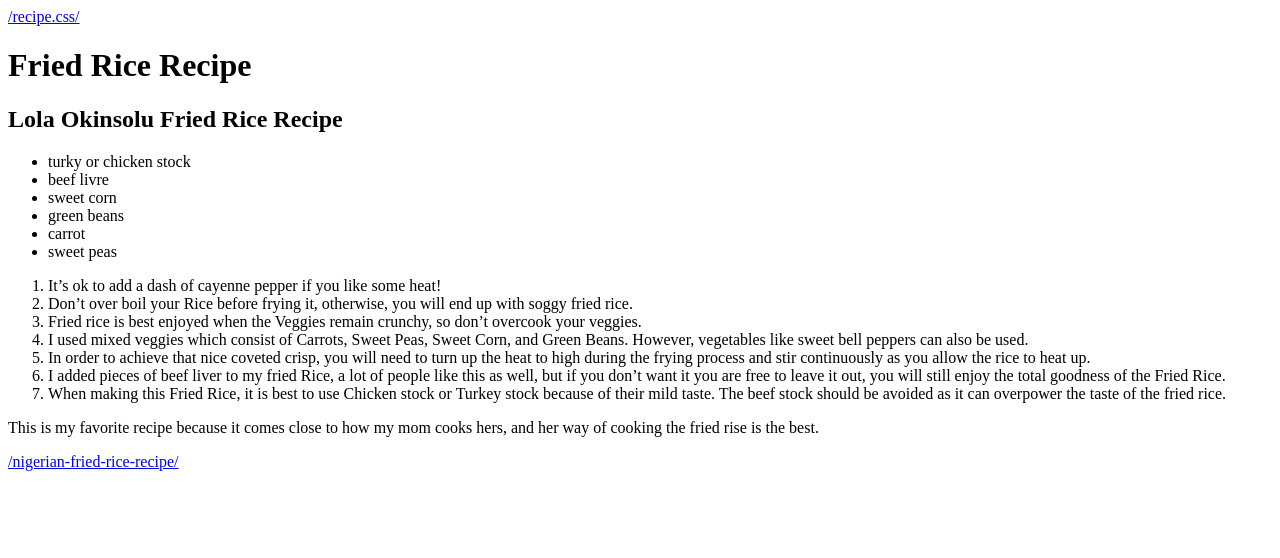
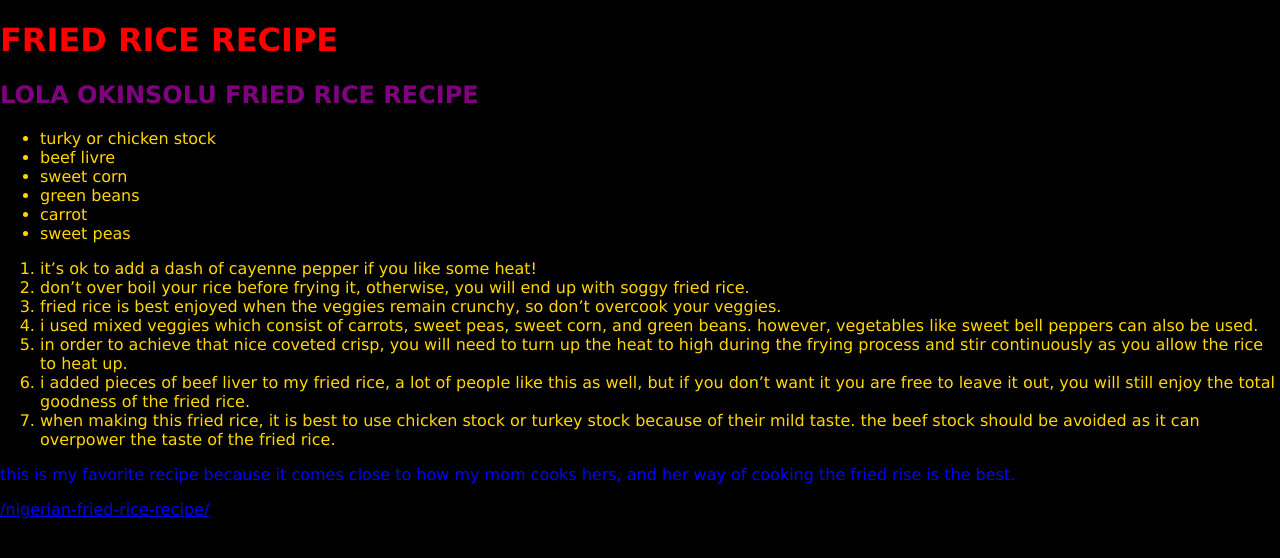
Before and after one commit to juniorrawlings/CSIT-121, a plain HTML site: page Lab 2/index.html in a window 1280 px wide. Drawn offline with Linux system fonts and the light colour scheme.

Commit message:
Update index.html

```diff
--- a/Lab 2/index.html
+++ b/Lab 2/index.html
@@ -3,7 +3,7 @@
 <head>
 <title>My Favorite Recipe</title>
 <meta charset="utf-8">
-<a href="stylesheet">/recipe.css/</a>
+<link rel="stylesheet" href="recipe.css">
 </head>
 <body>
 <h1>Fried Rice Recipe</h1>
```
